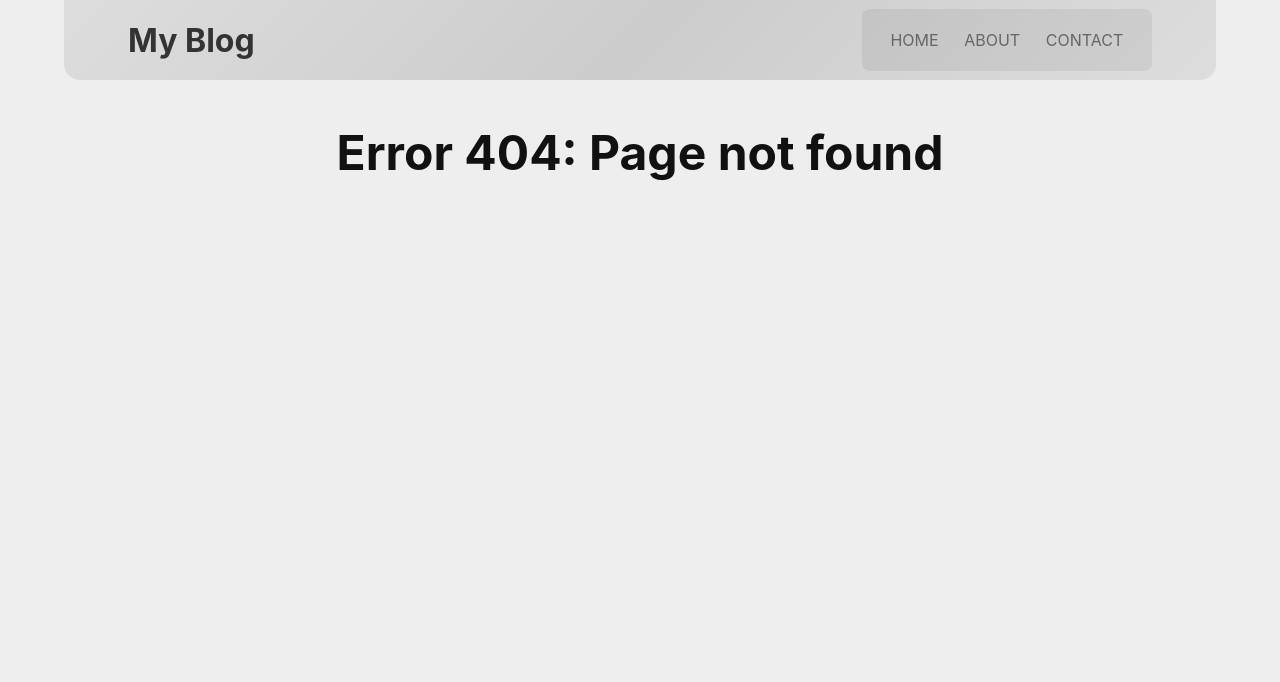
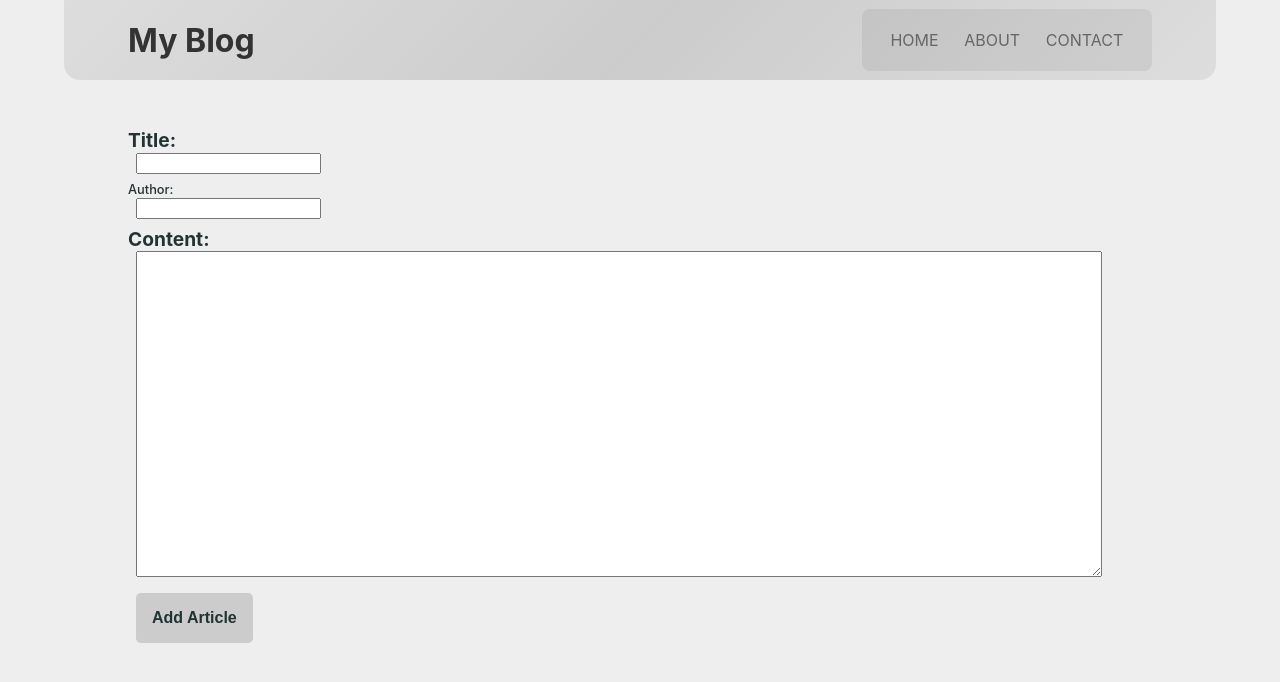
Before and after one commit to adamni21/Full_stack_blog-practice-project-, a React (Create React App) app in the folder client/: page /.new_article in a window 1280 px wide. Before the commit this address had no page. Shown: the top 682 px of the page. Built offline with nearby package versions, Linux system fonts and the light colour scheme.

Commit message:
NewArticle: form state

```diff
--- a/client/src/App.tsx
+++ b/client/src/App.tsx
@@ -9,6 +9,7 @@ import About from './Components/pages/About/About';
 import Contact from './Components/pages/Contact/Contact';
 import PageNotFound from './Components/pages/404/PageNotFound';
 import Article from "./Components/pages/Arcticle/Article";
+import NewArticle from "./Components/pages/NewArticle/NewArticle";
 
 
 const client = new ApolloClient({
@@ -31,6 +32,7 @@ function App() {
             <Route path="/article/:id/*" element={ <Article/> }/>
             <Route path="/about" element={ <About/> }/>
             <Route path="/contact" element={ <Contact/> }/>
+            <Route path=".new_article" element={ <NewArticle/> }/>
             <Route path="/" element={ <Navigate to="/home"/> }/>
             <Route path="/*" element={ <PageNotFound/> }/>
           </Routes>
--- a/client/src/Components/UI/Card.styles.ts
+++ b/client/src/Components/UI/Card.styles.ts
@@ -7,7 +7,6 @@ interface CardProps {
 
 export const StyledCard = styled.div <CardProps> `
     box-sizing: border-box;
-    margin: 0 auto;
     border-radius: 2rem;
     padding: 2rem;
     background-color: ${props => props.backgroundColor || "#ddd"};
--- /dev/null
+++ b/client/src/Components/pages/NewArticle/NewArticle.styles.ts
@@ -0,0 +1,58 @@
+import styled from "styled-components";
+
+
+export const StyledMain = styled.main`
+    text-align: left;
+    box-sizing: border-box;
+    background-color: #0000;
+    margin: 4rem auto 0;
+    border-radius: .3rem;
+    width: 80%;
+`;
+
+export const StyledLabel = styled.label`
+    display: block;
+    text-align: left;
+    font-size: 1.2rem;
+    font-weight: 700;
+    color: #233;
+    margin: .5rem 0 0 0;
+
+    &.author {
+        font-weight: 500;
+        font-size: .8rem;
+    }
+`;
+
+export const StyledInput = styled.input`
+    margin-left: .5rem;
+`;
+
+export const StyledTextarea = styled.textarea`
+    display: block;
+    margin-left: .5rem;
+    resize: vertical;
+    width: 100%;
+    max-width: 60rem;
+    height: 20rem;
+    min-height: 5rem;
+`;
+
+export const StyledButton = styled.button`
+    border: none;
+    border-radius: .3rem;
+    font-size: 1rem;
+    font-weight: 600;
+    margin: 1rem 0 0 .5rem;
+    padding: 1rem;
+    color: #233;
+    background-color: #ccc;
+
+    &:hover {
+        background-color: #ddd;
+    }
+
+    &:active {
+        background-color: #bbb;
+    }
+`;
--- /dev/null
+++ b/client/src/Components/pages/NewArticle/NewArticle.tsx
@@ -0,0 +1,64 @@
+import { ChangeEvent, FC, useReducer } from "react";
+
+import { StyledButton, StyledInput, StyledLabel, StyledMain, StyledTextarea } from "./NewArticle.styles";
+
+type articleForm = {
+  title: string;
+  content: string;
+  author_name: string;
+}
+
+type ACTIONS = {type: "UPDATE"; payload: {fieldName: string; value: string}} | {type: "RESET"; payload: {fieldId: string}}
+
+const reducer = (state: articleForm, action: ACTIONS) => {
+  switch(action.type) {
+    case "UPDATE":
+      const { fieldName, value } = action.payload;
+      return { ...state, [fieldName]: value }
+    default:
+      return state;
+  }
+}
+
+const initial: articleForm = {title: "", content: "", author_name: ""};
+
+const NewArticle: FC = () => {
+  const [state, dispatch] = useReducer(reducer, initial);
+  const changeHandler = ({ target: { name, value } }: ChangeEvent<HTMLInputElement | HTMLTextAreaElement>) => {
+    dispatch({
+      type: "UPDATE",
+      payload: {fieldName: name, value: value}
+    })
+  }
+
+  return (
+        <StyledMain>
+            <form>
+                <StyledLabel>Title:</StyledLabel>
+                <StyledInput
+                  name="title"
+                  type="text"
+                  value={state.title}
+                  onChange={ changeHandler }
+                  />
+                <StyledLabel className="author">Author:</StyledLabel>
+                <StyledInput
+                  name="author_name"
+                  type="text"
+                  value={state.author_name}
+                  onChange={ changeHandler }
+                  />
+                <StyledLabel>Content:</StyledLabel>
+                <StyledTextarea
+                  name="content"
+                  value={state.content}
+                  onChange={ changeHandler }
+                  />
+                <StyledButton type="submit">Add Article</StyledButton>
+            </form>
+        </StyledMain>
+  );
+};
+
+
+export default NewArticle;
--- a/client/tsconfig.json
+++ b/client/tsconfig.json
@@ -10,7 +10,7 @@
       "dom",
       "esnext.asynciterable",
       "es2017",
-      "ES2021.String"
+      "ES2021.String",
     ],
     "sourceMap": true,
     "allowJs": true,
```
